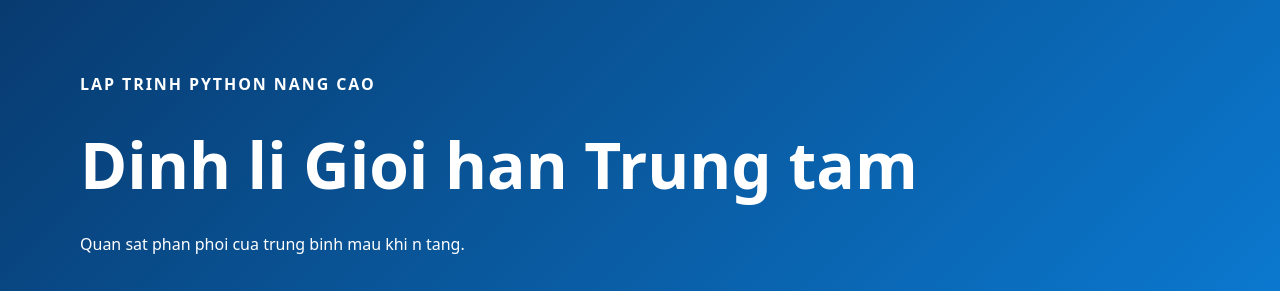
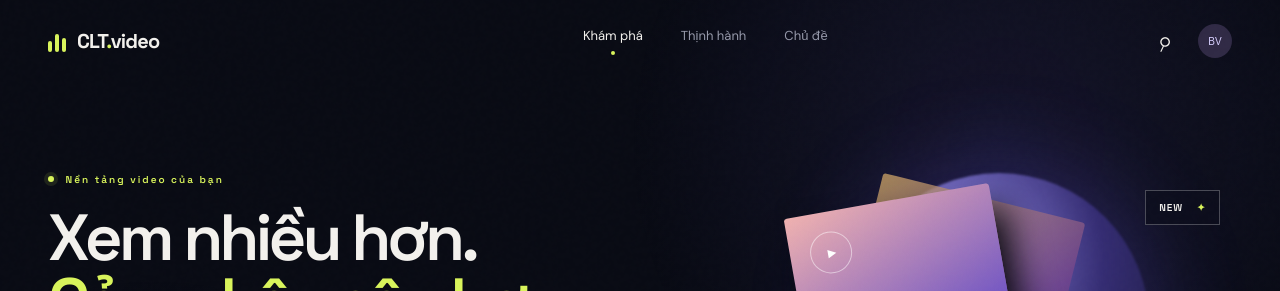
Before and after one commit to skazd789-web/bavuongff, a FastAPI app: page / in a window 1280 px wide. Shown: the top 291 px of the page. Run offline with FastAPI, Linux system fonts and the light colour scheme.

Commit message:
Create CLT Video website and fix Render deployment configuration.

```diff
--- /dev/null
+++ b/requirements.txt
@@ -0,0 +1,3 @@
+fastapi>=0.115,<1.0
+uvicorn[standard]>=0.30,<1.0
+jinja2>=3.1,<4.0
--- /dev/null
+++ b/static/app.js
@@ -0,0 +1,24 @@
+const toast = document.getElementById('toast');
+const videoInput = document.getElementById('videoInput');
+const uploadButton = document.getElementById('uploadButton');
+
+function showToast(message) {
+  toast.textContent = message;
+  toast.classList.add('show');
+  window.setTimeout(() => toast.classList.remove('show'), 3000);
+}
+
+uploadButton.addEventListener('click', () => videoInput.click());
+videoInput.addEventListener('change', (event) => {
+  const file = event.target.files[0];
+  if (file) showToast(`Đã chọn “${file.name}” — sẵn sàng để tải lên ✦`);
+});
+
+document.querySelectorAll('.card-play').forEach((button) => {
+  button.addEventListener('click', () => showToast('Trình phát video sẽ sớm được cập nhật ✦'));
+});
+
+document.querySelector('.icon-button').addEventListener('click', () => {
+  const query = window.prompt('Bạn muốn tìm video nào?');
+  if (query) showToast(`Đang tìm kiếm: ${query}`);
+});
--- a/templates/index.html
+++ b/templates/index.html
@@ -1,38 +1,69 @@
-<!doctype html>
+<!DOCTYPE html>
 <html lang="vi">
 <head>
-    <meta charset="utf-8">
-    <meta name="viewport" content="width=device-width, initial-scale=1">
-    <meta name="description" content="Mo phong dinh li gioi han trung tam">
-    <title>Mo phong CLT</title>
-    <link rel="stylesheet" href="{{ url_for('static', path='/css/style.css') }}">
+  <meta charset="UTF-8">
+  <meta name="viewport" content="width=device-width, initial-scale=1.0">
+  <meta name="theme-color" content="#090b14">
+  <meta name="description" content="CLT Video — không gian xem video hiện đại, nhanh và tập trung.">
+  <title>CLT Video — Xem điều bạn yêu thích</title>
+  <link rel="preconnect" href="https://fonts.googleapis.com">
+  <link rel="preconnect" href="https://fonts.gstatic.com" crossorigin>
+  <link href="https://fonts.googleapis.com/css2?family=DM+Sans:wght@400;500;600;700&family=Space+Grotesk:wght@500;600;700&display=swap" rel="stylesheet">
+  <link rel="stylesheet" href="/static/style.css">
 </head>
 <body>
-    <header class="hero">
-      <div class="container">
-        <p class="eyebrow">LAP TRINH PYTHON NANG CAO</p>
-        <h1>Dinh li Gioi han Trung tam</h1>
-        <p>Quan sat phan phoi cua trung binh mau khi n tang.</p>
+  <div class="grain"></div>
+  <header class="site-header">
+    <a class="brand" href="/" aria-label="CLT Video trang chủ">
+      <span class="brand-mark"><span></span><span></span><span></span></span>
+      <span>CLT<span class="brand-dot">.</span>video</span>
+    </a>
+    <nav class="nav-links" aria-label="Điều hướng chính">
+      <a class="active" href="#discover">Khám phá</a>
+      <a href="#trending">Thịnh hành</a>
+      <a href="#categories">Chủ đề</a>
+    </nav>
+    <div class="header-actions">
+      <button class="icon-button" id="searchToggle" aria-label="Tìm kiếm">⌕</button>
+      <button class="profile-button" aria-label="Tài khoản">BV</button>
     </div>
   </header>
 
-    <main class="container grid">
-      <section class="card video-card">
-        <h2>Video mo phong</h2>
-        <video controls playsinline preload="metadata" aria-label="Video mo phong dinh li gioi han trung tam">
-          <source src="{{ url_for('static', path='/video/clt_simulation.mp4') }}" type="video/mp4">
-          Trinh duyet cua ban khong ho tro video HTML5.
-        </video>
+  <main>
+    <section class="hero" id="discover">
+      <div class="hero-copy">
+        <p class="eyebrow"><span class="live-dot"></span> Nền tảng video của bạn</p>
+        <h1>Xem nhiều hơn.<br><em>Cảm nhận sâu hơn.</em></h1>
+        <p class="hero-text">Một không gian tối giản để lưu giữ, khám phá và chia sẻ những câu chuyện đáng xem.</p>
+        <div class="hero-actions">
+          <a class="button button-primary" href="#trending">Bắt đầu khám phá <span>↗</span></a>
+          <button class="button button-ghost" id="uploadButton"><span class="play-icon">▶</span> Thêm video</button>
+          <input type="file" id="videoInput" accept="video/*" hidden>
+        </div>
+      </div>
+      <div class="hero-art" aria-hidden="true">
+        <div class="orb orb-one"></div><div class="orb orb-two"></div>
+        <div class="art-card card-back"></div>
+        <div class="art-card card-front"><div class="art-play">▶</div><span>STORIES<br><strong>IN MOTION</strong></span></div>
+        <div class="floating-tag tag-top">NEW <span>✦</span></div>
+        <div class="floating-tag tag-bottom">04:28 <span>↗</span></div>
+      </div>
     </section>
 
-      <aside class="card">
-        <h2>Cach quan sat</h2>
-        <ol>
-          <li>So sanh cac kich thuoc mau n.</li>
-          <li>Quan sat histogram cua trung binh mau.</li>
-          <li>Danh gia xu huong tien ve dang chuong.</li>
-        </ol>
-      </aside>
+    <section class="section" id="trending">
+      <div class="section-heading"><div><p class="eyebrow">TUẦN NÀY</p><h2>Đang được quan tâm</h2></div><a class="text-link" href="#all">Xem tất cả <span>→</span></a></div>
+      <div class="video-grid" id="videoGrid">
+        <article class="video-card featured"><div class="thumbnail thumb-purple"><span class="duration">08:42</span><span class="thumb-label">A quiet<br>moment</span><button class="card-play">▶</button></div><div class="video-meta"><div><h3>Những khoảng lặng</h3><p>Minh Anh · 12,4K lượt xem</p></div><button class="more" aria-label="Thêm lựa chọn">•••</button></div></article>
+        <article class="video-card"><div class="thumbnail thumb-orange"><span class="duration">12:16</span><span class="thumb-label vertical">MOVE<br>WITH<br>YOUR<br>HEART</span><button class="card-play">▶</button></div><div class="video-meta"><div><h3>Move with your heart</h3><p>Studio CLT · 8,2K lượt xem</p></div><button class="more" aria-label="Thêm lựa chọn">•••</button></div></article>
+        <article class="video-card"><div class="thumbnail thumb-blue"><span class="duration">05:09</span><span class="thumb-label">A new<br>perspective</span><button class="card-play">▶</button></div><div class="video-meta"><div><h3>Một góc nhìn khác</h3><p>Huyền Trân · 6,7K lượt xem</p></div><button class="more" aria-label="Thêm lựa chọn">•••</button></div></article>
+      </div>
+    </section>
+
+    <section class="topic-section" id="categories"><div><p class="eyebrow">KHÁM PHÁ THEO</p><h2>Tâm trạng của bạn hôm nay?</h2></div><div class="topic-list"><a href="#trending">✦ Cảm hứng <span>24 video</span></a><a href="#trending">◌ Tập trung <span>18 video</span></a><a href="#trending">⌁ Nghệ thuật <span>32 video</span></a><a href="#trending">↗ Phiêu lưu <span>16 video</span></a></div></section>
   </main>
+
+  <footer class="site-footer"><span>© 2025 CLT.video</span><span>Made for meaningful moments <b>✦</b></span></footer>
+  <div class="toast" id="toast" role="status"></div>
+  <script src="/static/app.js"></script>
 </body>
 </html>
```
Also changed, not shown: render.yaml (+6 -6 lines), static/style.css (added). Lines whose indentation alone changed are shown as unchanged.
